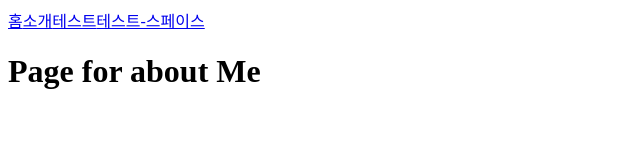
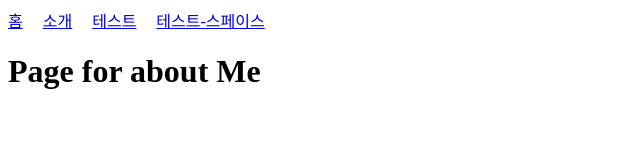
Before and after one commit to hoyeol0513/my_blog_22_05_31, a Gatsby site: page /about in a window 1280 px wide. Shown: the whole page, without its empty margins (0-640 px from the left). Built offline with nearby package versions, Linux system fonts and the light colour scheme; Gatsby itself is replaced by a stand-in of ours.

Commit message:
Head Component 도입

```diff
--- /dev/null
+++ b/src/components/head.js
@@ -0,0 +1,14 @@
+import { Link } from "gatsby";
+import React from "react";
+
+function Head(){
+  return (
+    <div style={{display : "flex", gap: 20}}>
+      <Link to="/">홈</Link>
+      <Link to="/about">소개</Link>
+      <Link to="/test">테스트</Link>
+      <Link to="/test-space">테스트-스페이스</Link>
+  </div>
+  );
+}
+export default Head
--- a/src/pages/about.js
+++ b/src/pages/about.js
@@ -1,13 +1,10 @@
 import React from "react";
-import { Link } from "gatsby";
+import Head from "../components/head";
 
 function AboutPage() {
   return (
     <main>
-      <Link to="/">홈</Link>
-      <Link to="/about">소개</Link>
-      <Link to="/test">테스트</Link>
-      <Link to="/test-space">테스트-스페이스</Link>
+      <Head />
       <title>자기소개</title>
       <h1>Page for about Me</h1>
     </main>
```
Also changed, not shown: src/pages/index.js (+2 -5 lines), src/pages/test-space.js (+2 -5 lines), src/pages/test.js (+2 -5 lines), src/component/head.js (deleted).
